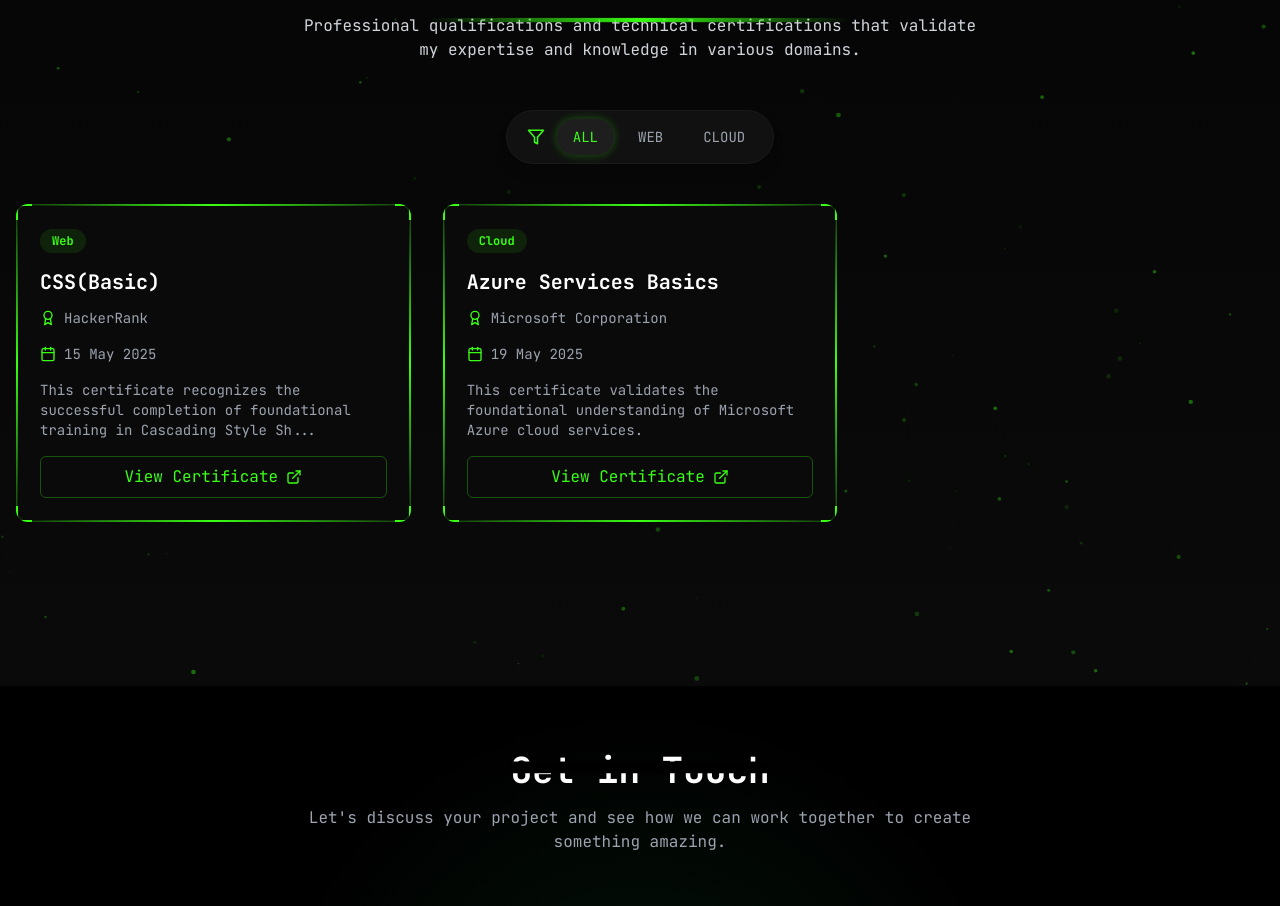
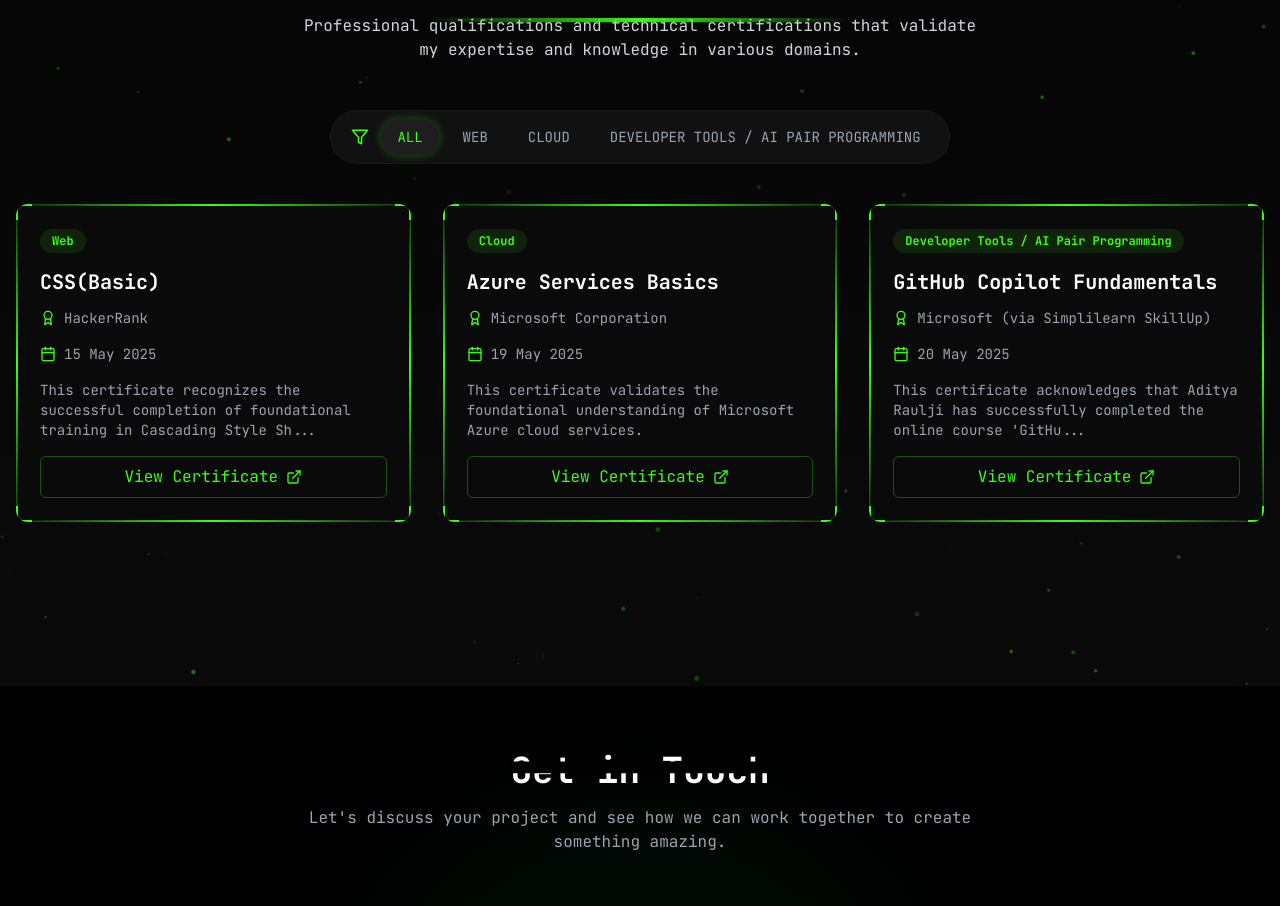
Before and after one commit to aditya-raulji/ap-Portfolio, a React (Vite) app in the folder project/: page / in a window 1280 px wide. Shown: the part 8242-9148 px from the top of the page. Built offline with nearby package versions, Linux system fonts and the light colour scheme.

Commit message:
Added a Certificate

```diff
--- a/project/src/data/certificationsData.ts
+++ b/project/src/data/certificationsData.ts
@@ -13,7 +13,7 @@
 
 export const certifications: Certificate[] = [
   {
-    id: "cert1",
+    id:               "cert1",
     name: "CSS(Basic)",
     issuer: "HackerRank",
     category: "Web",
@@ -36,8 +36,27 @@
     image: "https://ik.imagekit.io/rbdwisvez/Screenshot%202025-05-19%20140141.png?updatedAt=1747659345970",
     skills: ["Compute", "Storage", "Security", "Networking", "Databases"],
 
-    verificationUrl: "https://ik.imagekit.io/rbdwisvez/Screenshot%202025-05-19%20140141.png?updatedAt=1747659345970",
+    verificationUrl: "https://simpli-web.app.link/e/ZIfUts7DxTb",
 
   },
+{
+  id: "cart3",
+  name: "GitHub Copilot Fundamentals",
+  issuer: "Microsoft (via Simplilearn SkillUp)",
+  category: "Developer Tools / AI Pair Programming",
+  date: "20 May 2025",
+  description: "This certificate acknowledges that Aditya Raulji has successfully completed the online course 'GitHub Copilot Fundamentals'. The course is designed to deepen skills in using GitHub Copilot effectively for coding assistance and AI-powered development productivity.",
+  image: "https://ik.imagekit.io/esmv2pqgj/Screenshot%202025-05-20%20145448.png?updatedAt=1747802170629",
+  skills: [
+    "GitHub Copilot",
+    "AI-assisted coding",
+    "Developer Productivity",
+    "GitHub Tools",
+    "Programming Fundamentals"
+  ],
+  verificationUrl: "https://simpli-web.app.link/e/guv5781DxTb"
+}
+
+
 
 ];
```
